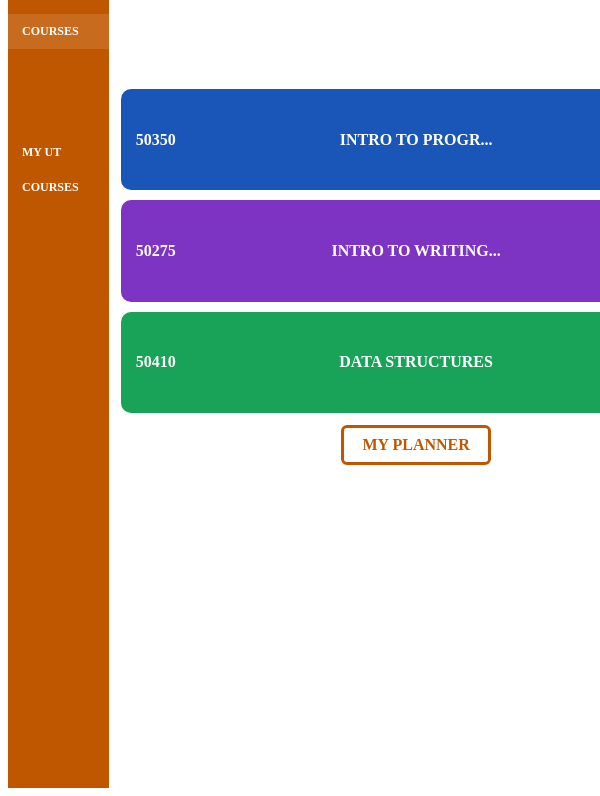
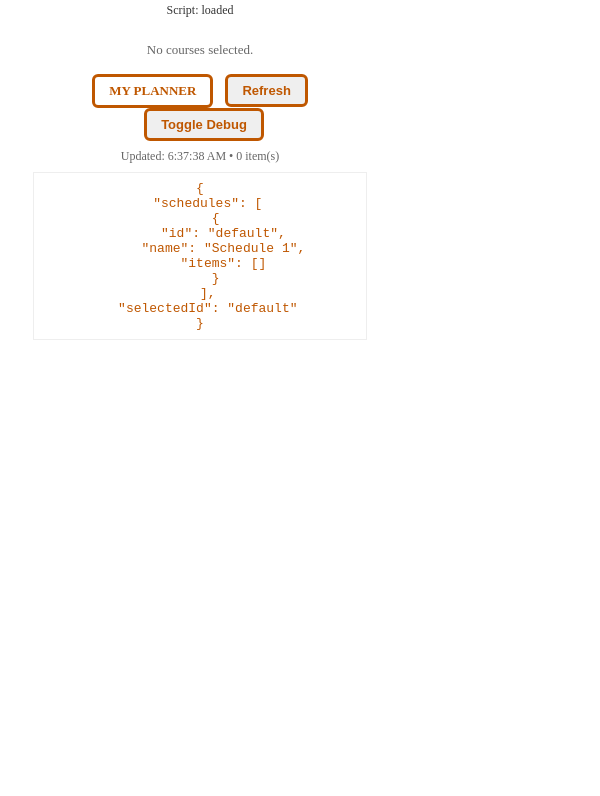
Before and after one commit to texasluminescence/UT-SmartPlanner, a browser extension: page CE_Script/popup.html in a window 400 px wide. Shown: the part 82-878 px from the top of the page, 600 px wide, since content can reach past the window. After the commit the page ends 844 px from the top, so only its background shows below. Drawn offline with Linux system fonts and the light colour scheme.

Commit message:
popup contains current course choices

```diff
--- a/CE_Script/popup.html
+++ b/CE_Script/popup.html
@@ -10,70 +10,19 @@
     </head>
 
     <body>
-        <div class="popup-layout">
-            <div class="sidebar compact">
-                <div class="sidebar-item">IDAI+</div>
-                <div class="sidebar-item">SCHEDULES</div>
-                <div class="sidebar-item selected">COURSES</div>
-                <div class="sidebar-gap"></div>
-                <a class="sidebar-item" href="landing.html"
-                    target="_blank">COURSE SCHEDULE</a>
-                <div class="sidebar-item">MY UT</div>
-                <div class="sidebar-item">COURSES</div>
+        <div class="parent_popup">
+            <h2>My Planner</h2>
+            <div id="popup-script-status" style="font-size:12px;color:#333;margin-top:6px">Script: not loaded</div>
+
+            <div id="selected-schedule-list" class="selected-schedule-list"></div>
+            <div id="no-courses" class="no-courses" style="display:none; margin-top:12px;">No courses selected.</div>
+
+            <div style="text-align:center; margin-top:16px;">
+                <a id="landing_page_button" class="button-link" href="landing.html" target="_blank">MY PLANNER</a>
+                <button id="popup-refresh" class="button-link" style="margin-left:8px;">Refresh</button>
+                <button id="popup-debug-toggle" class="button-link" style="margin-left:8px;">Toggle Debug</button>
+                <div id="popup-meta" style="font-size:12px;color:#666;margin-top:8px;"></div>
             </div>
-
-            <div class="popup-main">
-                <div class="parent_popup">
-                    <h2>UT Course Planner</h2>
-
-                    <div class='container'>
-                        <!-- progress visualization removed -->
-                    </div>
-
-                    <div class="schedule">
-                        <div class="block">
-                            <div class="unique_id">
-                                50350
-                            </div>
-                            <div class="class_name">
-                                INTRO TO PROGR...
-                            </div>
-                            <div class="prof_name">
-                                RAMSEY
-                            </div>
-                        </div>
-                        <div class="block"
-                            style="background-color: rgb(126, 52, 195);">
-                            <div class="unique_id">
-                                50275
-                            </div>
-                            <div class="class_name">
-                                INTRO TO WRITING...
-                            </div>
-                            <div class="prof_name">
-                                KB
-                            </div>
-                        </div>
-                        <div class="block"
-                            style="background-color: rgb(24, 163, 89);">
-                            <div class="unique_id">
-                                50410
-                            </div>
-                            <div class="class_name">
-                                DATA STRUCTURES
-                            </div>
-                            <div class="prof_name">
-                                SCOTT
-                            </div>
-                        </div>
-                    </div>
-
-                    <div style="text-align:center; margin-top:12px;"><a
-                            id="landing_page_button" class="button-link"
-                            href="landing.html" target="_blank">MY
-                            PLANNER</a></div>
-                </div>
-            </div>
-        </div>
+        <script src="popup.js"></script>
     </body>
 </html>
--- /dev/null
+++ b/CE_Script/popup.js
@@ -0,0 +1,123 @@
+console.log('popup.js loaded');
+
+(function(){
+    function getUserSchedules() {
+        try {
+            const raw = localStorage.getItem('userSchedules');
+            if (raw) {
+                const parsed = JSON.parse(raw);
+                if (Array.isArray(parsed)) return { schedules: parsed, selectedId: (parsed[0] && parsed[0].id) || null };
+                if (parsed && Array.isArray(parsed.schedules)) return parsed;
+                if (parsed && parsed.schedules && typeof parsed.schedules === 'object') {
+                    const arr = Array.isArray(parsed.schedules) ? parsed.schedules : Object.values(parsed.schedules);
+                    return { schedules: arr, selectedId: parsed.selectedId || (arr[0] && arr[0].id) };
+                }
+            }
+            const legacy = JSON.parse(localStorage.getItem('userSchedule') || 'null');
+            if (legacy && Array.isArray(legacy)) {
+                return { schedules: [ { id: 'default', name: 'Schedule 1', items: legacy } ], selectedId: 'default' };
+            }
+        } catch (e) { console.error('popup: failed parsing schedules', e, localStorage.getItem('userSchedules')); }
+        return { schedules: [ { id: 'default', name: 'Schedule 1', items: [] } ], selectedId: 'default' };
+    }
+
+    function renderSelectedSchedule() {
+        const store = getUserSchedules();
+        console.log('popup store', store);
+        let schedule = (store.schedules || []).find(s => s.id === store.selectedId) || (store.schedules && store.schedules[0]) || { items: [] };
+        let items = [];
+        if (Array.isArray(schedule)) items = schedule;
+        else if (Array.isArray(schedule.items)) items = schedule.items;
+        else if (Array.isArray(schedule.courses)) items = schedule.courses;
+        else items = [];
+
+        const listEl = document.getElementById('selected-schedule-list');
+        const noEl = document.getElementById('no-courses');
+        let dbg = document.getElementById('popup-debug');
+        if (!dbg) {
+            dbg = document.createElement('pre'); dbg.id = 'popup-debug'; dbg.style.display = 'none'; dbg.style.whiteSpace = 'pre-wrap'; dbg.style.maxWidth = '420px'; dbg.style.background = '#fff'; dbg.style.border = '1px solid #eee'; dbg.style.padding = '8px'; dbg.style.marginTop = '8px'; document.querySelector('.parent_popup').appendChild(dbg);
+        }
+        listEl.innerHTML = '';
+        if (!items || items.length === 0) {
+            noEl.style.display = 'block';
+            noEl.textContent = 'No courses selected.';
+            dbg.style.display = 'block'; dbg.textContent = JSON.stringify(store, null, 2);
+            return;
+        }
+        noEl.style.display = 'none'; dbg.style.display = 'none'; dbg.textContent = '';
+        items.forEach(it => {
+            const node = document.createElement('div');
+            node.className = 'course-item';
+            const id = it.id || it.unique || '';
+            const name = (it.course_name || it.name || it.title) || '';
+            const inst = it.instructor || it.professor || '';
+            node.innerHTML = `
+                <div class="course-left"><div class="unique_id">${id}</div></div>
+                <div class="course-mid"><div class="course-name">${name}</div><div class="instructor">${inst}</div></div>
+            `;
+            listEl.appendChild(node);
+        });
+    }
+
+    // initial render
+    document.addEventListener('DOMContentLoaded', function() {
+        console.log('popup: DOMContentLoaded');
+        const status = document.getElementById('popup-script-status'); if (status) status.textContent = 'Script: loaded';
+        renderSelectedSchedule();
+
+        window.addEventListener('storage', function(e) {
+            if (e.key === 'userSchedules' || e.key === 'userSchedulesUpdated' || e.key === 'userSchedule' || e.key === 'userScheduleUpdated') {
+                console.log('popup: storage event', e.key);
+                renderSelectedSchedule();
+            }
+        });
+
+        // Poll localStorage and update when changed
+        let lastStoreJson = null;
+        function pollAndUpdate() {
+            try {
+                const store = getUserSchedules();
+                const s = JSON.stringify(store);
+                if (s !== lastStoreJson) {
+                    lastStoreJson = s;
+                    renderSelectedSchedule();
+                    const meta = document.getElementById('popup-meta');
+                    const schedule = (store.schedules || []).find(sch => sch.id === store.selectedId) || (store.schedules && store.schedules[0]) || { items: [] };
+                    const items = Array.isArray(schedule.items) ? schedule.items : (Array.isArray(schedule.courses) ? schedule.courses : []);
+                    if (meta) meta.textContent = `Updated: ${new Date().toLocaleTimeString()} • ${items.length} item(s)`;
+                    const dbg = document.getElementById('popup-debug');
+                    if (dbg && dbg.style.display === 'block') dbg.textContent = JSON.stringify(store, null, 2);
+                }
+            } catch (e) { console.error('popup poll error', e); }
+        }
+        pollAndUpdate();
+        setInterval(pollAndUpdate, 1500);
+
+        const refreshBtn = document.getElementById('popup-refresh');
+        if (refreshBtn) refreshBtn.addEventListener('click', function(e) {
+            console.log('popup: refresh clicked', e);
+            const meta = document.getElementById('popup-meta'); if (meta) meta.textContent = 'Manual refresh triggered';
+            const oldText = refreshBtn.innerText; refreshBtn.innerText = 'Refreshing...';
+            pollAndUpdate();
+            setTimeout(()=>{ refreshBtn.innerText = oldText; if (meta) meta.textContent = 'Manual refresh complete'; }, 700);
+        });
+
+        const debugToggle = document.getElementById('popup-debug-toggle');
+        if (debugToggle) debugToggle.addEventListener('click', function(e) {
+            console.log('popup: debug toggle clicked', e);
+            let dbg = document.getElementById('popup-debug');
+            if (!dbg) { renderSelectedSchedule(); dbg = document.getElementById('popup-debug'); }
+            dbg.style.display = (dbg.style.display === 'block') ? 'none' : 'block';
+            if (dbg.style.display === 'block') dbg.textContent = JSON.stringify(getUserSchedules(), null, 2);
+            const meta = document.getElementById('popup-meta'); if (meta) meta.textContent = (dbg.style.display === 'block') ? 'Debug ON' : 'Debug OFF';
+            const oldText2 = debugToggle.innerText; debugToggle.innerText = dbg.style.display === 'block' ? 'Hide Debug' : 'Show Debug';
+            setTimeout(()=>{ debugToggle.innerText = oldText2; if (meta) meta.textContent = ''; }, 900);
+        });
+
+        // global click logging to help diagnose unresponsive UI
+        try {
+            const parent = document.querySelector('.parent_popup');
+            if (parent) parent.addEventListener('click', function(ev) { console.log('popup container click:', ev.target && (ev.target.id || ev.target.className || ev.target.tagName)); });
+        } catch (e) { console.error('popup click logger error', e); }
+    });
+})();
--- a/CE_Script/style.css
+++ b/CE_Script/style.css
@@ -83,7 +83,12 @@ a {
   .parent_popup {
     text-align: center;
     color:#bf5700;
-    /* background-color: antiquewhite; */
+    /* Make popup container width match course boxes */
+    width: 350px;
+    margin: 10px auto;
+    padding: 8px;
+    box-sizing: border-box;
+    background: transparent;
   }
 
 /* Sidebar (shared, compact variant for popup) */
@@ -108,7 +113,8 @@ a {
   background-color: rgba(255,255,255,0.12);
 }
 
-.popup-layout { display: flex; min-width: 420px; }
+/* popup layout default reduced */
+.popup-layout { display: flex; min-width: 320px; }
 .popup-main { flex: 1; padding: 12px; }
 
 .sidebar-gap { height: 36px; }
@@ -119,9 +125,18 @@ a {
   .button-link {
     display: inline-block;
     border: 3px solid #bf5700;
-    padding: 8px 18px;
+    padding: 6px 14px;
     border-radius: 6px;
     color: #bf5700;
     font-weight: bold;
     text-decoration: none;
+    font-size: 13px;
   }
+
+  /* selected schedule list in popup */
+  .selected-schedule-list { display:flex; flex-direction:column; gap:8px; margin-top:12px; align-items:center; }
+  .course-item { display:flex; gap:8px; align-items:center; background:#f7f7f7; padding:6px; border-radius:6px; width:100%; max-width:320px; justify-content:space-between; box-sizing: border-box; }
+  .course-item .unique_id { font-weight:bold; color:#bf5700; width:56px; text-align:left; font-size:0.95em; }
+  .course-item .course-name { font-weight:bold; font-size:0.95em; }
+  .course-item .instructor { font-size:0.85em; color:#555; }
+  .no-courses { color:#666; font-size:13px; }
```
